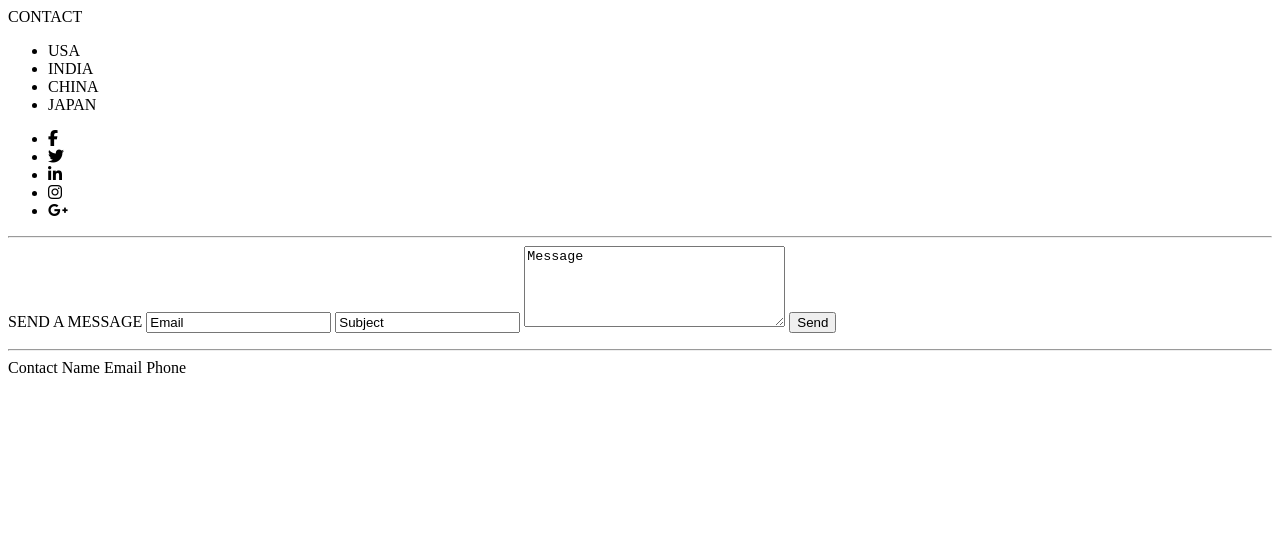
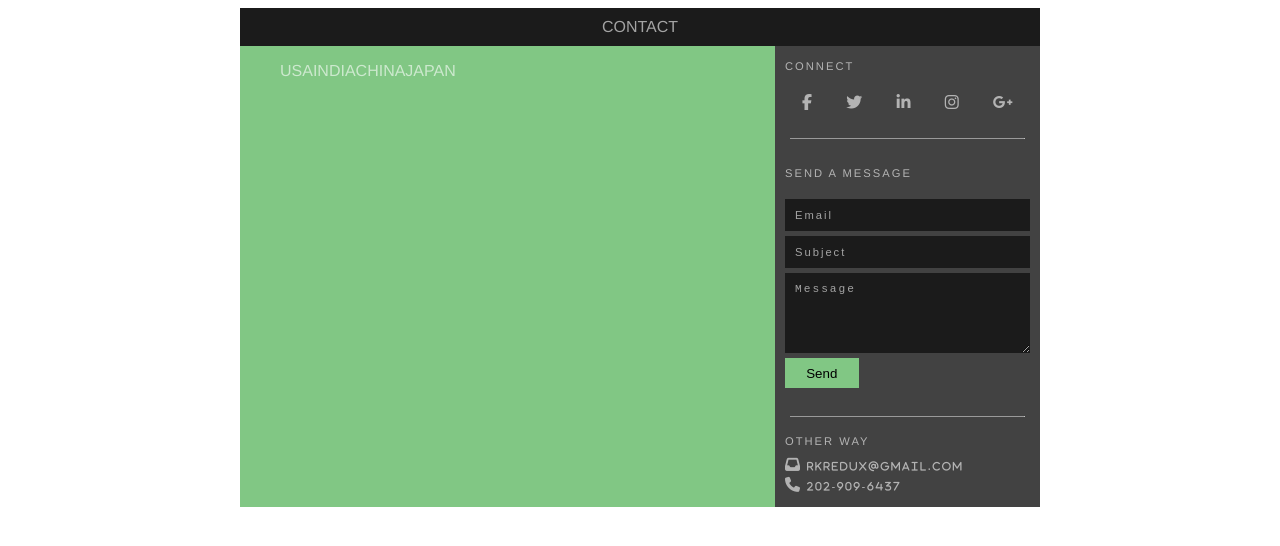
Before and after one commit to rkredux/UI-Contact-Us, a plain HTML site: page index.html in a window 1280 px wide. Drawn offline with Linux system fonts and the light colour scheme.

Commit message:
First commit with Sass and html

```diff
--- a/index.html
+++ b/index.html
@@ -1,10 +1,17 @@
+<!DOCTYPE html>
+<html>
+
   <head>
     <script src="https://use.fontawesome.com/6279b68784.js"></script>
+    <link rel="stylesheet" type="text/css" href="index.css">
   </head>
 
   <body>
+
     <div class="container">
+
       <header>CONTACT</header>
+
       <section>
 
         <div class="view">
@@ -18,7 +25,9 @@
         </div>
 
         <div class="form">
+
           <div class="social">
+            <span>CONNECT</span>
             <ul class="social-icons">
               <li><i class="fa fa-facebook" aria-hidden="true"></i></li>
               <li><i class="fa fa-twitter" aria-hidden="true"></i></li>
@@ -27,7 +36,9 @@
               <li><i class="fa fa-google-plus"></i></li>
             </ul>
           </div>
+
           <hr>
+
           <form action="#">
             <span>SEND A MESSAGE</span>
             <input type="text" name="email" value="Email">
@@ -35,15 +46,20 @@
             <textarea name="Message" id="message" value="Message" cols="30" rows="5">Message</textarea>
             <button action="#" type="submit">Send</button>
           </form>
+
           <hr>
+
           <div class="contact">
-          <span>Contact</span>
-          <span>Name</span>
-          <span>Email</span>
-          <span>Phone</span>
-        </div>
+            <span>OTHER WAY</span>
+            <i class="fa fa-inbox" aria-hidden="true">rkredux@gmail.com</i>
+            <i class="fa fa-phone" aria-hidden="true">202-909-6437</i>
+          <div/>
+
         </div>
 
       </section>
+
     </div>
+
   </body>
+</html>
--- /dev/null
+++ b/index.scss
@@ -0,0 +1,140 @@
+
+$font-stack: Helvetica, sans-serif;
+$light-green: #81c784;
+$dark-green: #519657;
+$dark-grey: #424242;
+$dark-black: #1b1b1b;
+$dull-white: rgba(255,255,255,.6);
+$font-size: 10px;
+
+
+
+@mixin font-style{
+  color: $dull-white;
+  font-size: .7rem;
+  letter-spacing: 2px;
+}
+
+
+@mixin form-style {
+  background: $dark-black;
+  margin-bottom: 5px;
+  border: none;
+  outline: none;
+  padding: 10px;
+  @include font-style;
+}
+
+
+@mixin horizontal-style {
+  width: 95%;
+  border-bottom: 1px $dull-white;
+}
+
+
+body {
+  font: 100% $font-stack;
+  color: $dull-white;
+}
+
+div.container{
+
+  header{
+    background: $dark-black;
+    padding: 10px 0;
+    color: $dull-white;
+    text-align: center;
+  }
+
+  width: 80%;
+  max-width: 800px;
+  margin: auto;
+
+  section{
+    display: flex;
+    // border: 2px solid red;
+
+
+    div.view{
+      flex-grow: 2;
+      background: $light-green;
+      ul.location{
+        display: flex;
+        list-style: none;
+      }
+    }
+
+
+    div.form{
+
+      background: $dark-grey;
+      padding: 10px;
+
+      span{
+        padding: 10px 0;
+        @include font-style;
+      }
+
+      ul.social-icons{
+
+        margin-top: 10px;
+        padding: 0;
+        display: flex;
+        list-style: none;
+        justify-content: space-around;
+
+        li{
+          margin: 10px 0;
+          i{
+            color: $dull-white;
+            // padding: 5px;
+          }
+        }
+      }
+
+      hr{
+        @include horizontal-style;
+      }
+
+      form{
+        display: flex;
+        flex-direction: column;
+        padding: 10px 0;
+
+        span{
+          margin-bottom: 10px;
+        }
+
+        input, textarea{
+          @include form-style;
+        }
+
+        button{
+          outline: none;
+          width: 30%;
+          border-radius: 0px;
+          margin-bottom: 10px;
+          height: 30px;
+          background: $light-green;
+          border: none;
+        }
+
+      }
+
+      .contact{
+        display: flex;
+        flex-direction: column;
+        @include font-style;
+
+        i{
+          font-size: 10px;
+          margin-bottom: 5px;
+          &:before{
+            margin-right: 5px;
+            font-size: 15px;
+          }
+        }
+        }
+    }
+  }
+}
```
Also changed, not shown: index.css, 2 other files. Lines whose indentation alone changed are shown as unchanged.
